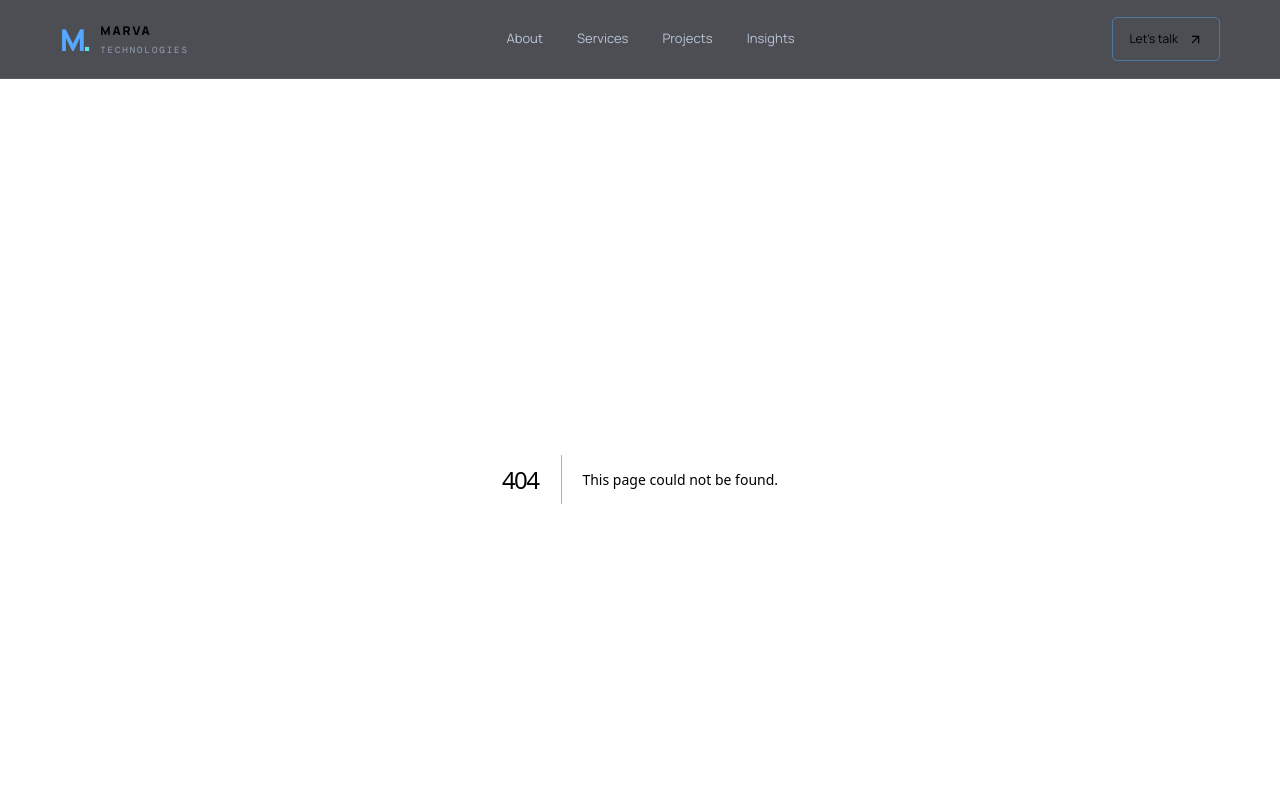
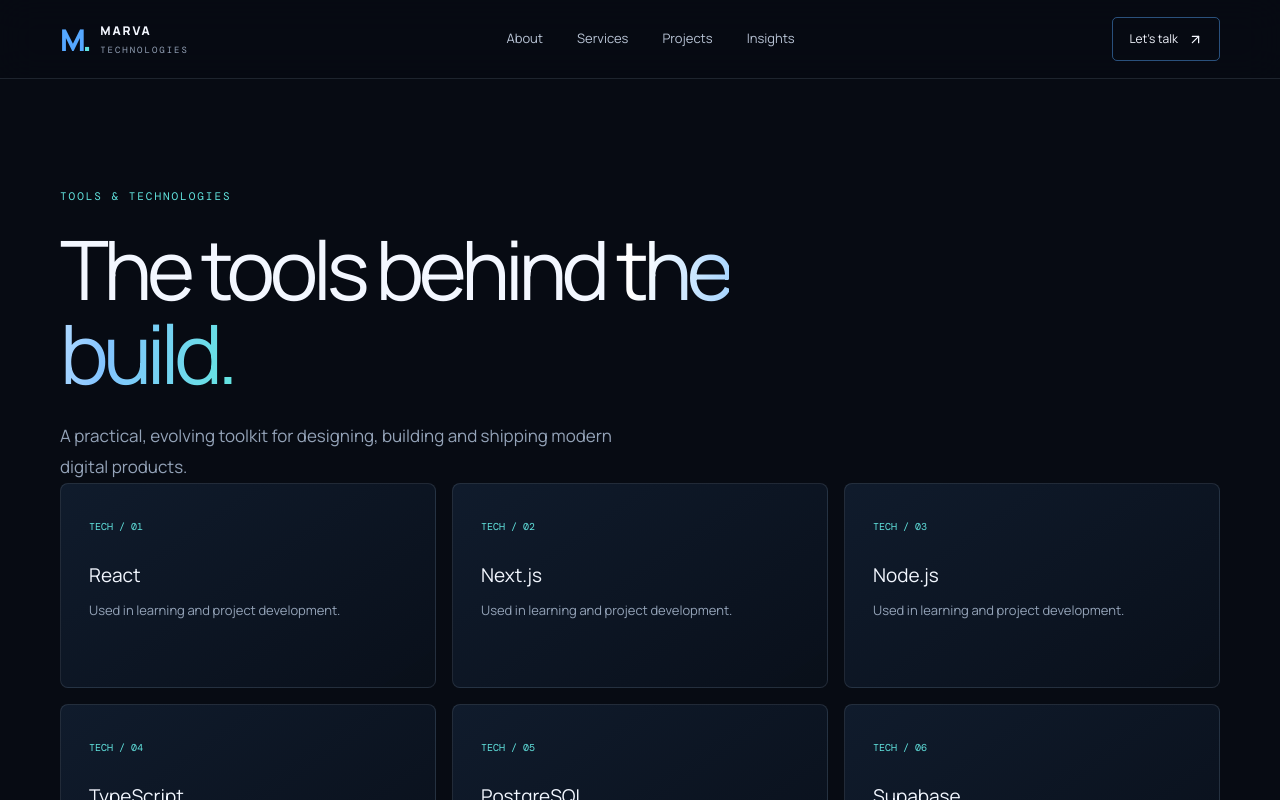
Before and after one commit to malvirn/marvatechnologies, a Next.js app: page /technologies in a window 1280 px wide. Before the commit this address had no page. Shown: the top 800 px of the page. Built offline with nearby package versions, Linux system fonts and the light colour scheme.

Commit message:
Add technologies page

```diff
--- /dev/null
+++ b/src/app/technologies/page.tsx
@@ -0,0 +1,2 @@
+const tech=["React","Next.js","Node.js","TypeScript","PostgreSQL","Supabase","Tailwind CSS"];
+export default function Technologies(){return <main className="shell page-hero"><div className="eyebrow">Tools & technologies</div><h1>The tools behind <span className="gradient">the build.</span></h1><p className="lead">A practical, evolving toolkit for designing, building and shipping modern digital products.</p><div className="cards">{tech.map((t,i)=><article className="card" key={t}><small>TECH / 0{i+1}</small><h3>{t}</h3><p>Used in learning and project development.</p></article>)}</div></main>}
```
